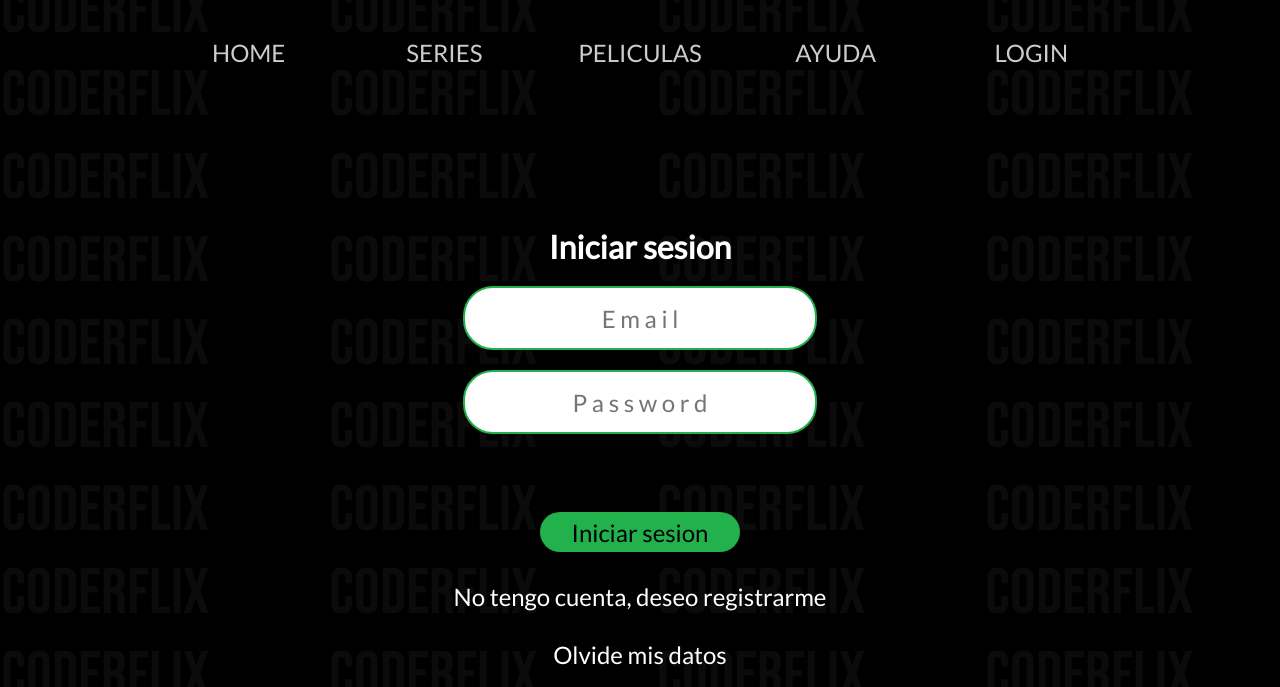
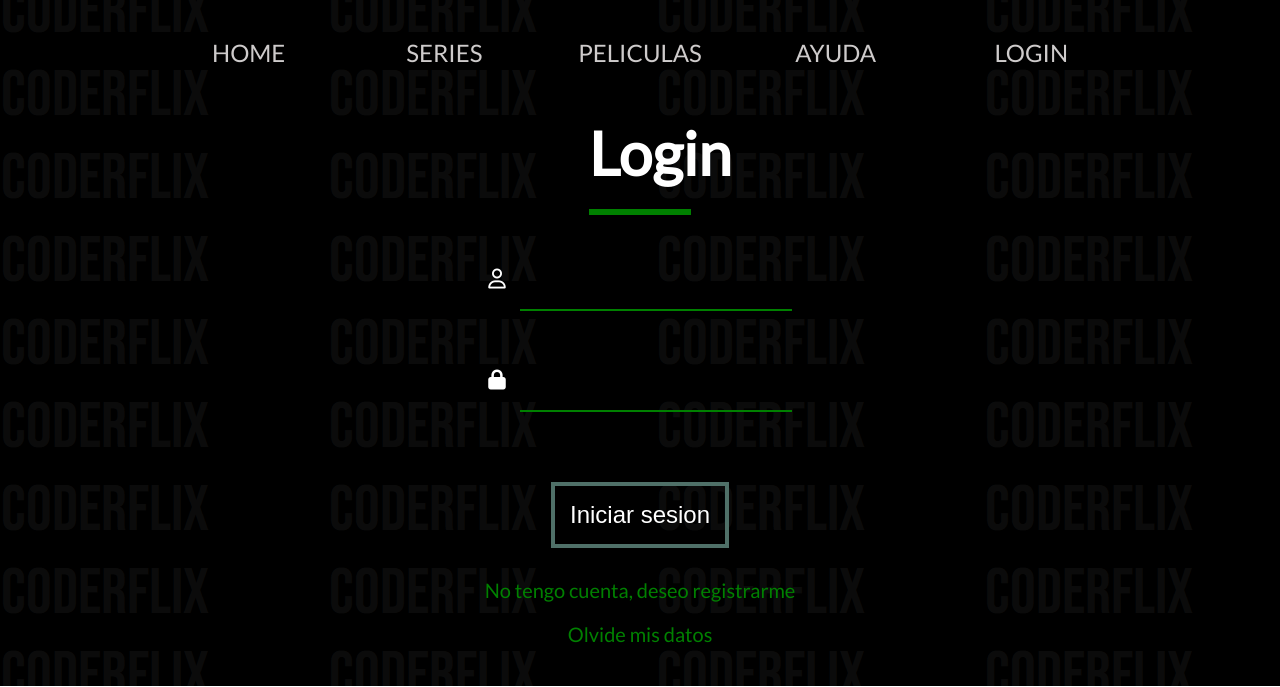
Before and after one commit to osunadarian/Proyecto-CODERHOUSE, a plain HTML site: page pags/login.html in a window 1280 px wide. Shown: the part 113-800 px from the top of the page. Drawn offline with Linux system fonts and the light colour scheme.

Commit message:
sitio web online

```diff
--- a/pags/login.html
+++ b/pags/login.html
@@ -6,6 +6,7 @@
     <meta name="keywords" content="Coderflix, login">
     <link rel="stylesheet" href="../style/style.css">
     <link rel="shortcut icon" href="../image/icon.png">
+    <script src="https://kit.fontawesome.com/15784ea8d5.js" crossorigin="anonymous"></script>
     <title>Login - CODERFLIX</title>
 
 </head>
@@ -26,20 +27,29 @@
 
     <section class="containerLogin">
 
-        <h1>Iniciar sesion</h1>
+        <div class="titleLogin">
+            <h1>Login</h1>
+        </div>
 
-        <form action="">
-            <fieldset>
-                <input type="email" name="email" placeholder="E m a i l"> <br>
-                <input type="password" name="password" placeholder="P a s s w o r d"><br><br><br>
+        <div class="boxUserPw">
 
+            <div class="recuadroDatosUser">
+                <i class="far fa-user"></i>
+                <input type="email" name="email"  class="boxDatosUser">
+            </div>
+            <div class="recuadroDatosUser">
+                <i class="fas fa-lock"></i>
+                <input type="password" name="password" class="boxDatosUser">
+            </div>
+            <div class="recuadroDatosUser">
                 <input type="submit" value="Iniciar sesion" id="send">
-            </fieldset>
-        </form>
+            </div>
+
+        </div>
 
         <div class="notLogin">
 
-            <a href="new-user.html">No tengo cuenta, deseo registrarme</a><br><br>
+            <a href="new-user.html">No tengo cuenta, deseo registrarme</a>
             <a href="reestablecer-pw.html">Olvide mis datos</a>
 
         </div>
--- a/style/style.css
+++ b/style/style.css
@@ -72,6 +72,80 @@ body{
     font-size: 2rem;
 
 }
+
+.Img-principal{
+
+    font-size: 16px;
+    min-height: 31.25em;
+    color: white;
+    background: linear-gradient(rgba(0, 0, 0, 0) 0%, rgba(0,0,0, .50) 100%), url(../image/Highlights/theoffice.png);
+    background-position: center 30%;
+    background-size: cover;
+    margin-top: 3.12em;
+    margin-bottom: 3.12em;
+    display: flex;
+    align-items: flex-end;
+
+}
+
+.Img-principal .contenedorImg{
+
+    margin: 0 auto;
+    margin-bottom: 30px;
+
+}
+
+.Img-principal .movie{
+
+    font-weight: bold;
+    font-family: 'Lato', sans-serif;
+    font-size: 40px;
+    margin-bottom: 20px;
+    margin-left: 20px;
+    cursor: pointer;
+
+}
+
+.Img-principal .descripcionMovie{
+
+    margin-left: 20px;
+    font-family: 'Lato', sans-serif;
+    margin-bottom: 20px;
+    font-size: 1em;
+    max-width: 50%;
+    margin-bottom: 20px;
+
+}
+
+.Img-principal .boton{
+
+    background: rgba(0,0,0, 0.5);
+    border: none;
+    border-radius: 5px;
+    padding: 12px 20px;
+    color: white;
+    margin-right: 20px;
+    margin-left: 30px;
+    font-weight: bold;
+
+    transition: all 0.3s ease-in-out;
+
+}
+
+.Img-principal .boton i{
+
+    margin-right: 10px;
+
+}
+
+.boton:hover{
+
+    background-color: white;
+    color: black;
+
+}
+
+
 
 .containerIndex{
 
@@ -229,73 +303,92 @@ body{
 
 .containerLogin{
 
-    width: 100%;
-    margin: auto auto 100px auto;
-    text-align: center;
+    width: 40%;
+    margin: 40px auto 30px auto;
+    display: flex;
+    flex-direction: column;
 
 }
 
-.containerLogin h1{
+.containerLogin .titleLogin{
 
-    margin-top: 150px;
-    font-size: 2rem;
+    width: 20%;
+    padding-bottom: 20px;
+    margin: auto;
+    text-align: center;
+    font-size: 2.5rem;
+    border-bottom: 6px solid green;
     color: white;
 
 }
 
-.containerLogin fieldset{
+.containerLogin .boxUserPw{
 
-    width: 300px;
-    margin: auto;
-    border: none;
+    display: flex;
+    flex-direction: column;
+    justify-content: center;
+    margin-top: 15px;
+    width: 100%;
 
 }
 
-.containerLogin input{
+.containerLogin .recuadroDatosUser{
 
-    width: 350px;
-    height: 60px;
+    background-color: rgba(0,0,0, 0.0);
     text-align: center;
-    font-family: 'Lato', sans-serif;
-    border-radius: 30px;
-    border: 2px solid #22b14c;
-    font-size: 1.5rem;
+    margin: 20px;
+
+}
+
+.containerLogin .recuadroDatosUser i{
+
+    color: white;
+    margin-right: 10px;
+
+}
+
+.recuadroDatosUser .boxDatosUser{
+
+    font-size: 20px;
+    padding: 18px;
+    width: 50%;
+    border-bottom: 2px solid green;
+    border-top: none;
+    border-left: none;
+    border-right: none;
+    background-color: rgba(0,0,0, 0.0);
+    color: white;
     outline: none;
-    margin-top: 20px;
 
 }
 
 #send{
 
-    width: 200px;
-    height: 40px;
+    border: 4px solid #4f7068;
+    font-size: 1.5rem;
+    background-color: rgba(0,0,0, 0.0);
+    color: white;
+    padding: 15px;
+    margin-top: 30px;
     cursor: pointer;
-    color: black;
-    margin: 30px auto 30px auto;
-    background-color: #22b14c;
-    border: none;
-
-    transition: background-color 0.3s ease-in-out;
-
-
-}
-
-#send:hover{
-
-    background-color: #91caa2;
-
-}
-
-.containerLogin a{
-
-    text-decoration: none;
-    color: white;
 
 }
 
 .notLogin{
 
-    font-size: 1.5rem;
+    display: flex;
+    flex-direction: column;
+    text-align: center;
+    background-color: rgba(0,0,0, 0.0);;
+    align-items: center;
+
+}
+
+.notLogin a{
+
+    padding: 10px;
+    color: green;
+    text-decoration: none;
 
 }
 
```
Also changed, not shown: index.html (+17 -2 lines), 1 other file.
